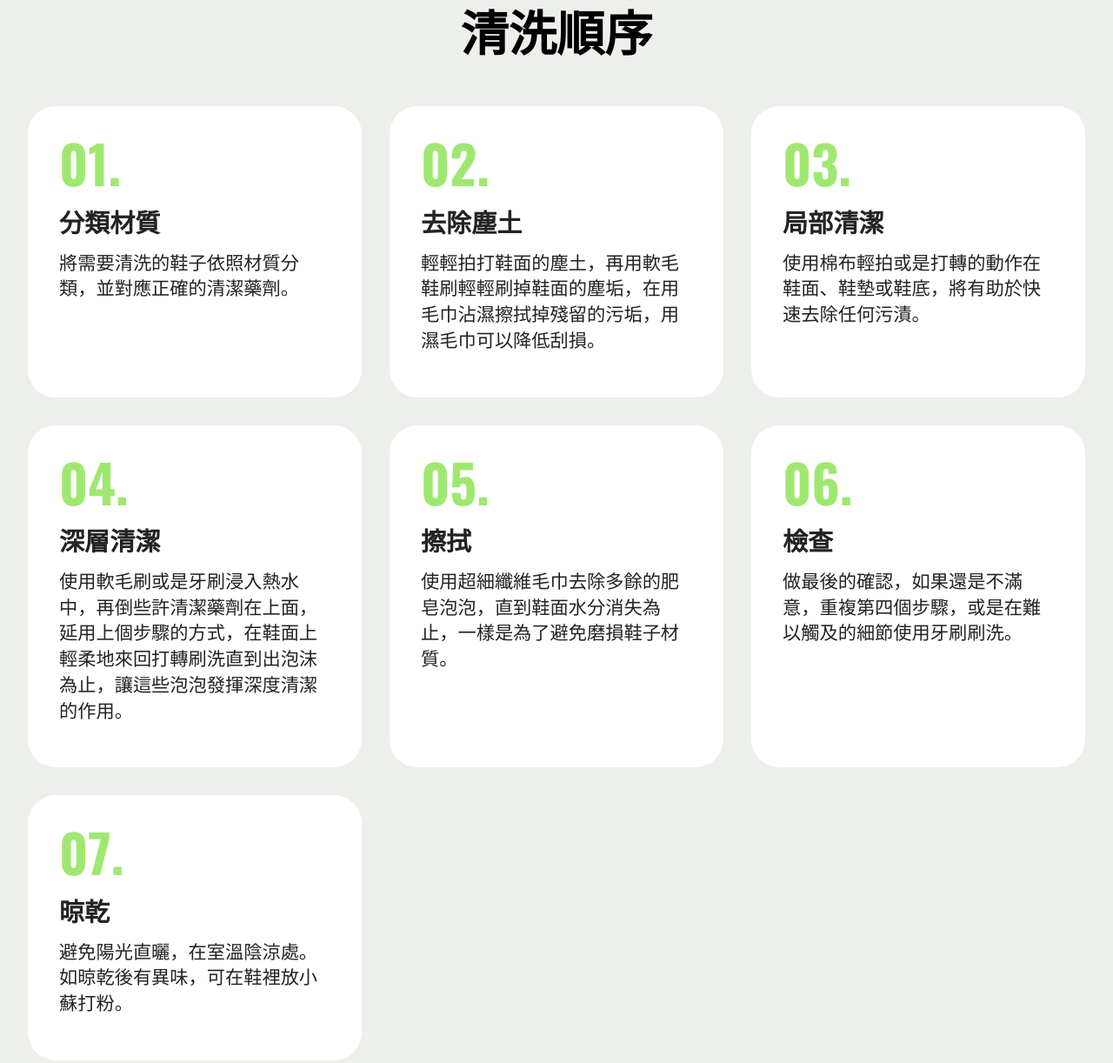
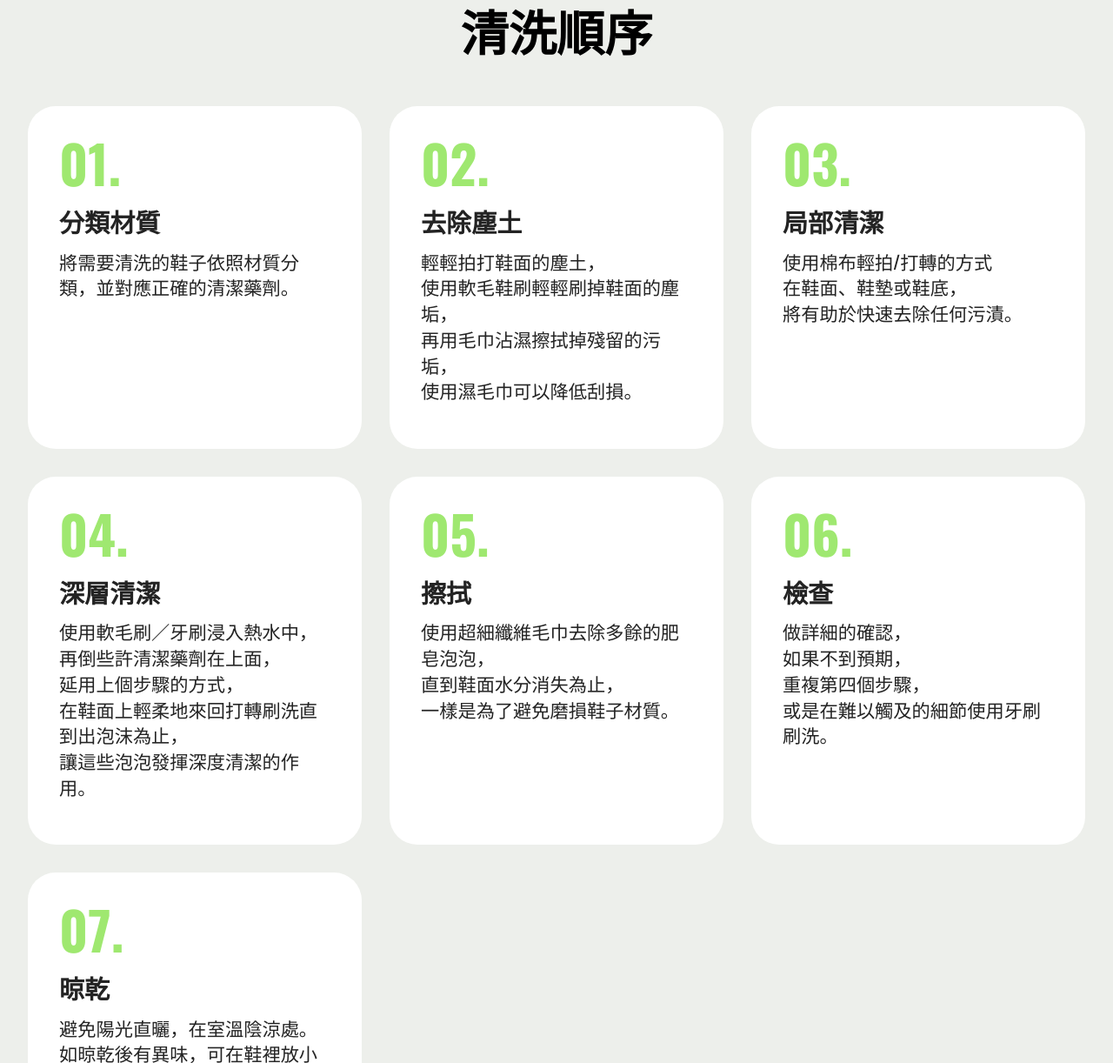
Before and after one commit to heguangwei111/final-report, a plain HTML site: page index.html in a window 1280 px wide. Shown: the part 7749-8971 px from the top of the page at 87% size. Drawn offline with nearby package versions, Linux system fonts and the light colour scheme; files whose address does not match are found by name.

Commit message:
Update index.html

```diff
--- a/index.html
+++ b/index.html
@@ -456,7 +456,10 @@
 							<strong>去除塵土</strong>
 						</h4>
 						<p class="card-text mbr-fonts-style mt-0 mb-3 display-7">
-							輕輕拍打鞋面的塵土，再用軟毛鞋刷輕輕刷掉鞋面的塵垢，在用毛巾沾濕擦拭掉殘留的污垢，用濕毛巾可以降低刮損。
+							輕輕拍打鞋面的塵土，<br>
+							使用軟毛鞋刷輕輕刷掉鞋面的塵垢，<br>
+							再用毛巾沾濕擦拭掉殘留的污垢，<br>
+							使用濕毛巾可以降低刮損。
 						</p>
 
 					</div>
@@ -473,7 +476,9 @@
 							<strong>局部清潔</strong>
 						</h4>
 						<p class="card-text mbr-fonts-style mt-0 mb-3 display-7">
-							使用棉布輕拍或是打轉的動作在鞋面、鞋墊或鞋底，將有助於快速去除任何污漬。
+							使用棉布輕拍/打轉的方式<br>
+							在鞋面、鞋墊或鞋底，<br>
+							將有助於快速去除任何污漬。
 						</p>
 
 					</div>
@@ -489,7 +494,11 @@
 							<strong>深層清潔</strong>
 						</h4>
 						<p class="card-text mbr-fonts-style mt-0 mb-3 display-7">
-							使用軟毛刷或是牙刷浸入熱水中，再倒些許清潔藥劑在上面，延用上個步驟的方式，在鞋面上輕柔地來回打轉刷洗直到出泡沫為止，讓這些泡泡發揮深度清潔的作用。
+							使用軟毛刷／牙刷浸入熱水中，<br>
+							再倒些許清潔藥劑在上面，<br>
+							延用上個步驟的方式，<br>
+							在鞋面上輕柔地來回打轉刷洗直到出泡沫為止，<br>
+							讓這些泡泡發揮深度清潔的作用。
 						</p>
 
 					</div>
@@ -505,7 +514,9 @@
 							<strong>擦拭</strong>
 						</h4>
 						<p class="card-text mbr-fonts-style mt-0 mb-3 display-7">
-							使用超細纖維毛巾去除多餘的肥皂泡泡，直到鞋面水分消失為止，一樣是為了避免磨損鞋子材質。
+							使用超細纖維毛巾去除多餘的肥皂泡泡，<br>
+							直到鞋面水分消失為止，<br>
+							一樣是為了避免磨損鞋子材質。
 						</p>
 
 					</div>
@@ -521,7 +532,10 @@
 							<strong>檢查</strong>
 						</h4>
 						<p class="card-text mbr-fonts-style mt-0 mb-3 display-7">
-							做最後的確認，如果還是不滿意，重複第四個步驟，或是在難以觸及的細節使用牙刷刷洗。
+							做詳細的確認，<br>
+							如果不到預期，<br>
+							重複第四個步驟，<br>
+							或是在難以觸及的細節使用牙刷刷洗。
 						</p>
 
 					</div>
@@ -537,7 +551,8 @@
 							<strong>晾乾</strong>
 						</h4>
 						<p class="card-text mbr-fonts-style mt-0 mb-3 display-7">
-							避免陽光直曬，在室溫陰涼處。如晾乾後有異味，可在鞋裡放小蘇打粉。
+							避免陽光直曬，在室溫陰涼處。<br>
+							如晾乾後有異味，可在鞋裡放小蘇打粉。
 						</p>
 					</div>
 				</div>
@@ -688,8 +703,8 @@
                 <div class="text-wrapper align-left">
                     <h1 class="mbr-section-title mbr-fonts-style mb-4 display-2"><strong>About us</strong></h1>
                     <p class="mbr-text mbr-fonts-style mb-4 display-7">
-                        鞋著點（台中）手工洗鞋|防水防霉 - 踏破鐵鞋無覓處，得來全不費工夫。目前無實體店面。<br/><br/>
-                    定期洗鞋有助維持鞋子美觀、延長鞋子壽命、不易積累鞋中異味。透過專業洗鞋店「可節省時間、增加生活的便利性」。<br/><br/>歡迎直接私訊預約、詢問🔔歡迎各社團系學會等邀約合作📩&nbsp;</p>
+                        鞋著點（台中）手工洗鞋 | 防水防霉 - 踏破鐵鞋無覓處，得來全不費工夫。目前無實體店面。<br/><br/>
+                    定期洗鞋有助維持鞋子美觀、延長鞋子壽命、不易積累鞋中異味。<br>透過專業洗鞋店「可節省時間、增加生活的便利性」。<br/><br/>歡迎直接私訊預約、詢問🔔<br>歡迎各社團系學會等邀約合作📩&nbsp;</p>
                     <div class="mbr-section-btn mt-3"><a class="btn btn-primary display-7" href="https://docs.google.com/forms/d/e/1FAIpQLSc89v7jM9xldLjoGtSZ8GgSL8YdITiffqycQG9VMTQyviratw/viewform" target="_blank">直接預約</a></div>
                 </div>
             </div>
```
